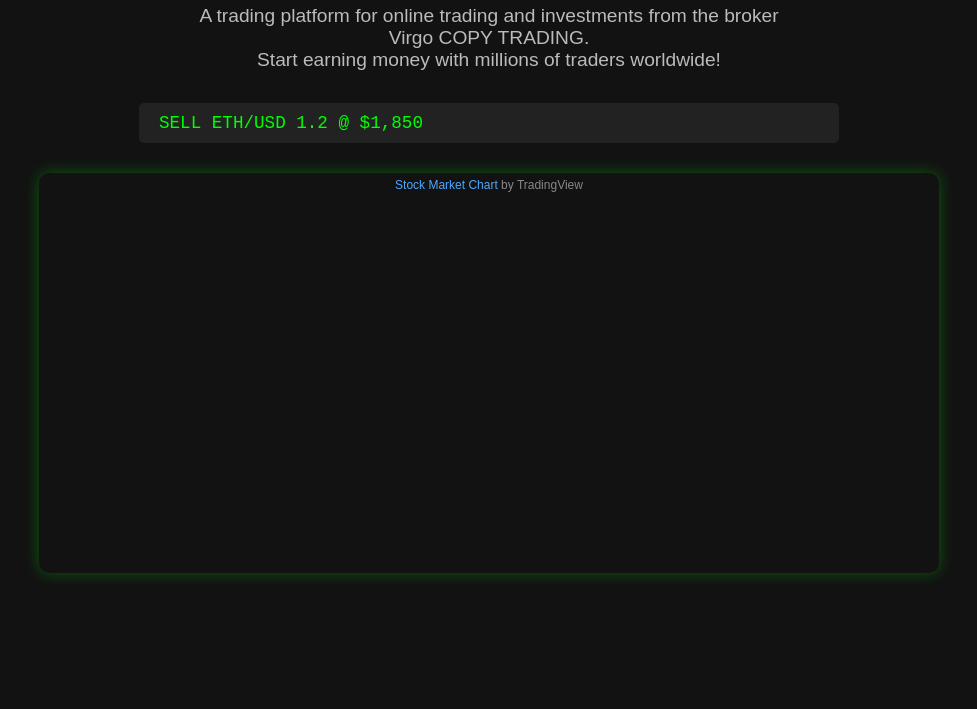
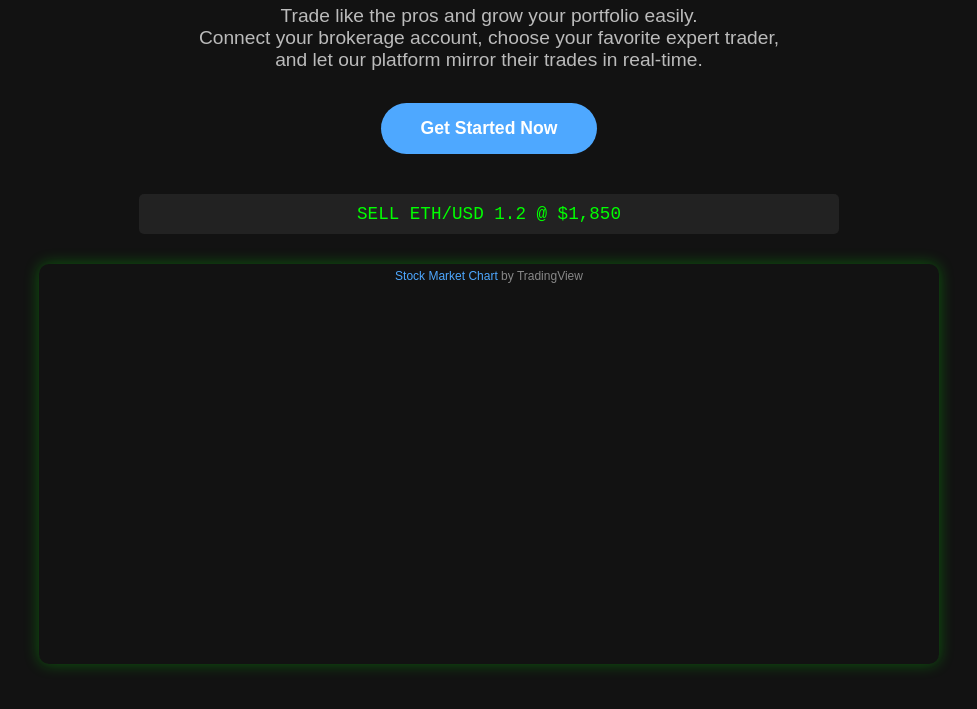
Before and after one commit to Virgoc/copy-trading-site, a plain HTML site: page index.html in a window 1280 px wide. Shown: the part 95-804 px from the top of the page, without its empty margins (151-1128 px from the left). Drawn offline with Linux system fonts and the light colour scheme; a script that the page names is missing.

Commit message:
Update index.html

```diff
--- a/index.html
+++ b/index.html
@@ -15,6 +15,7 @@
       align-items: center;
       min-height: 100vh;
       padding: 20px;
+      text-align: center;
     }
     h1 {
       font-weight: 700;
@@ -27,7 +28,25 @@
       margin-top: 0;
       margin-bottom: 2rem;
       max-width: 600px;
-      text-align: center;
+      margin-left: auto;
+      margin-right: auto;
+    }
+    .btn-get-started {
+      background-color: #4ea8ff;
+      color: white;
+      padding: 15px 40px;
+      font-size: 1.1rem;
+      font-weight: 600;
+      border: none;
+      border-radius: 30px;
+      cursor: pointer;
+      margin-bottom: 40px;
+      text-decoration: none;
+      display: inline-block;
+      transition: background-color 0.3s ease;
+    }
+    .btn-get-started:hover {
+      background-color: #3a74c7;
     }
     .trade-ticker {
       background: #222;
@@ -43,6 +62,8 @@
       box-sizing: border-box;
       margin-bottom: 30px;
       user-select: none;
+      margin-left: auto;
+      margin-right: auto;
     }
     .tradingview-widget-container {
       width: 100%;
@@ -51,6 +72,8 @@
       border-radius: 10px;
       overflow: hidden;
       box-shadow: 0 0 15px rgba(0,255,0,0.3);
+      margin-left: auto;
+      margin-right: auto;
     }
     a {
       color: #4ea8ff;
@@ -65,9 +88,11 @@
 
   <h1>Welcome to Virgo Copy Trading Platform</h1>
   <p class="subtitle">
-    A trading platform for online trading and investments from the broker Virgo COPY TRADING.<br />
-    Start earning money with millions of traders worldwide!
+    Trade like the pros and grow your portfolio easily.<br />
+    Connect your brokerage account, choose your favorite expert trader, and let our platform mirror their trades in real-time.
   </p>
+
+  <a href="signup.html" class="btn-get-started">Get Started Now</a>
 
   <!-- Live Trade Ticker -->
   <div class="trade-ticker" id="tradeTicker">Loading live trades...</div>
```
